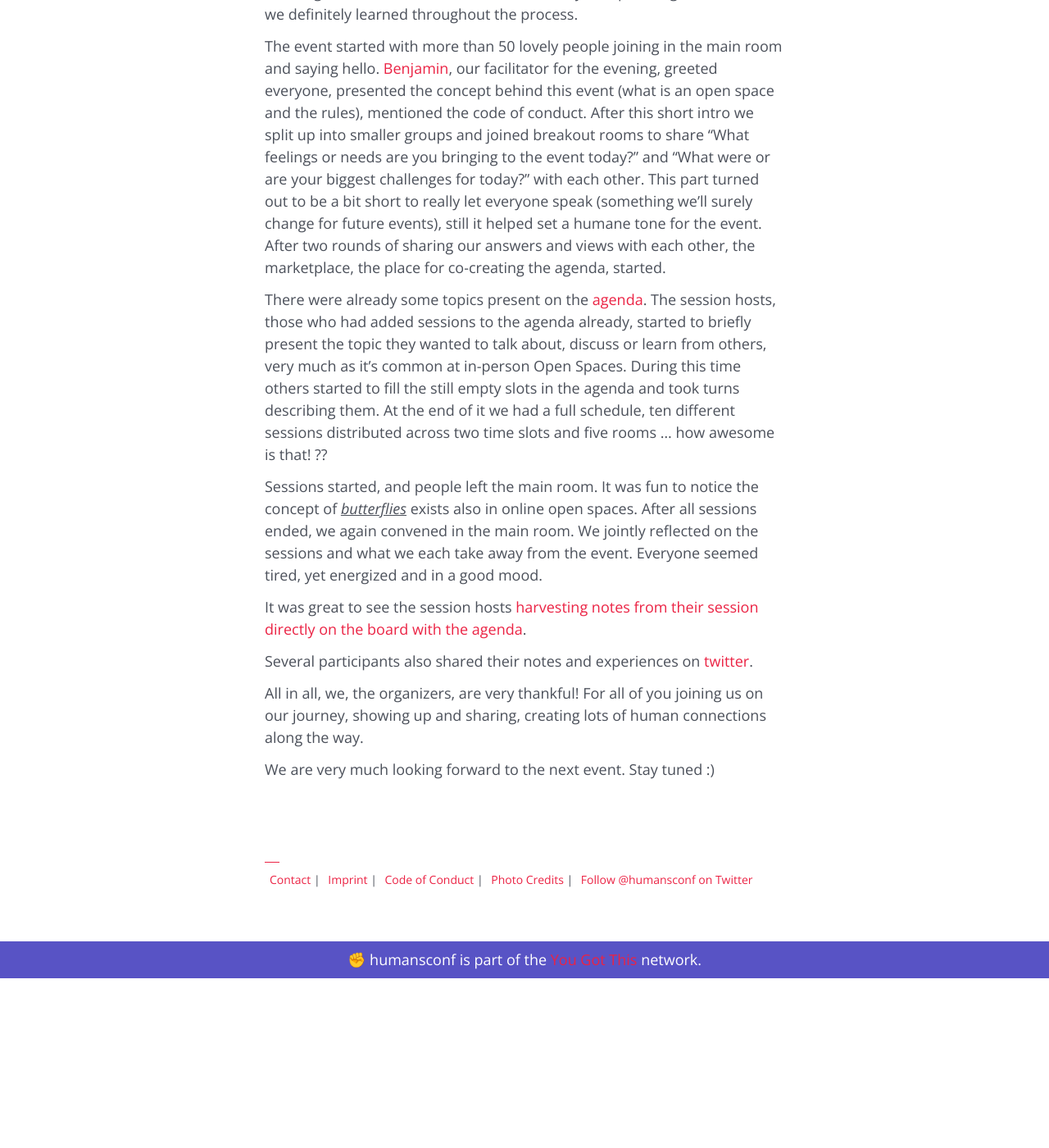
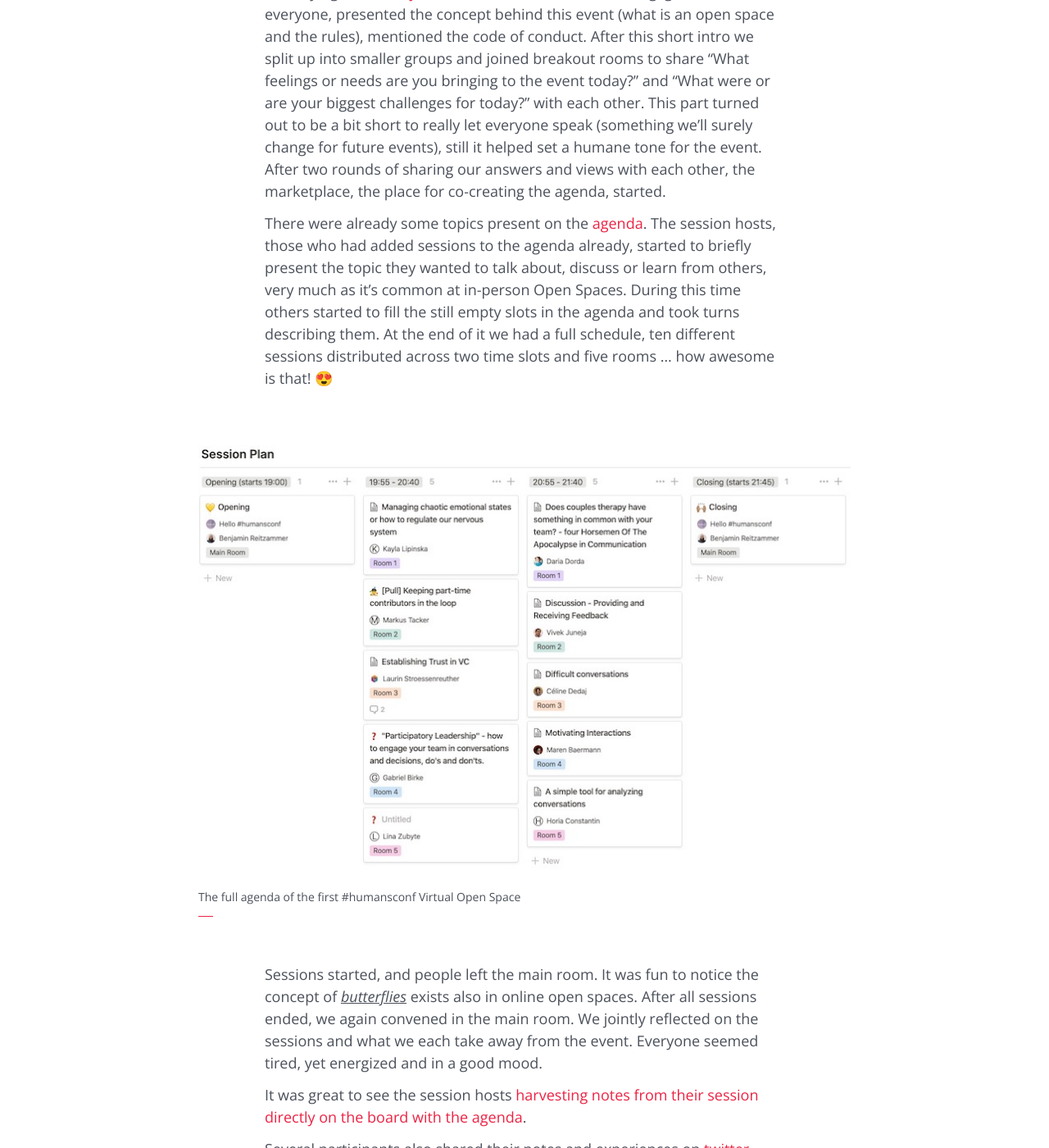
Before and after one commit to humansconf/humansconf.org, a Jekyll site: the page built from _events/2020-06-virtual-open-space.md, in a window 1280 px wide and 1400 px high, scrolled down 1491 px. Shown: the whole window at 82% size. Built offline with Jekyll 4.4.1, drawn with Linux system fonts in a browser that asks for light colours; before the commit the page ends 2684 px from its top, so only the background shows below that; some of the changed text lies outside the part shown.

Commit message:
fix typo and add image and tweet embeds

```diff
--- a/_events/2020-06-virtual-open-space.md
+++ b/_events/2020-06-virtual-open-space.md
@@ -11,10 +11,7 @@
 permalink: /events/2020-06-02-virtual-open-space
 ---
 
-An event, that will happen fully online.
-
-You can participate from around the world, be it from the coziness of your home or any other place. The only thing you need is a device with an internet connection and the ability to run the [Zoom](https://zoom.us) software.
-
+An event, that happened fully online.
 
 ## Theme Of The Open Space
 
@@ -24,7 +21,7 @@
 Bring your challenges, your questions, your strategies, failures, successes and stories.
 
 
-## What To Expect
+## How it went
 
 Now that our first event has happened (and hopefully one of many) we, the organizing team, can share that we really enjoyed ourselves during the event and are quite happy with the whole experience. For this, we can only **thank you**, the participants, because **you** made this event awesome for yourselves and for the others. Thank you ??
 
@@ -32,7 +29,16 @@
 
 The event started with more than 50 lovely people joining in the main room and saying hello. [Benjamin](https://humansconf.org/organizers#benjamin), our facilitator for the evening, greeted everyone, presented the concept behind this event (what is an open space and the rules), mentioned the code of conduct. After this short intro we split up into smaller groups and joined breakout rooms to share "What feelings or needs are you bringing to the event today?" and "What were or are your biggest challenges for today?" with each other. This part turned out to be a bit short to really let everyone speak (something we'll surely change for future events), still it helped set a humane tone for the event. After two rounds of sharing our answers and views with each other, the marketplace, the place for co-creating the agenda, started.
 
-There were already some topics present on the [agenda](https://www.notion.so/June-2nd-2020-Virtual-Open-Space-26d1d0595b4b4574baf647025f3be544). The session hosts, those who had added sessions to the agenda already, started to briefly present the topic they wanted to talk about, discuss or learn from others, very much as it's common at in-person Open Spaces. During this time others started to fill the still empty slots in the agenda and took turns describing them. At the end of it we had a full schedule, ten different sessions distributed across two time slots and five rooms ... how awesome is that! ??
+There were already some topics present on the [agenda](https://www.notion.so/June-2nd-2020-Virtual-Open-Space-26d1d0595b4b4574baf647025f3be544). The session hosts, those who had added sessions to the agenda already, started to briefly present the topic they wanted to talk about, discuss or learn from others, very much as it's common at in-person Open Spaces. During this time others started to fill the still empty slots in the agenda and took turns describing them. At the end of it we had a full schedule, ten different sessions distributed across two time slots and five rooms ... how awesome is that! 😍
+
+<div class="media image">
+    <img src="/images/2020-06-02_session-agenda.jpg" alt="" />
+    <div class="caption">
+        <p>
+            The full agenda of the first #humansconf Virtual Open Space
+        </p>
+    </div>
+</div>
 
 Sessions started, and people left the main room. It was fun to notice the concept of _butterflies_ exists also in online open spaces. After all sessions ended, we again convened in the main room. We jointly reflected on the sessions and what we each take away from the event. Everyone seemed tired, yet energized and in a good mood.
 
@@ -40,8 +46,16 @@
 
 Several participants also shared their notes and experiences on [twitter](https://twitter.com/hashtag/humansconf).
 
+<blockquote class="twitter-tweet"><p lang="en" dir="ltr">One of my favorite words is connection. This is what I felt this evening attending <a href="https://twitter.com/hashtag/humansconf?src=hash&amp;ref_src=twsrc%5Etfw">#humansconf</a> <a href="https://twitter.com/humansconf?ref_src=twsrc%5Etfw">@humansconf</a> - we spoke, listened, learned, and taught. We grew. And all while talking about what matters the most - people. Tired, yet so grateful. Thank you all! ❤️</p>&mdash; Lina Zubyte
+(@buggylina)<a href="https://twitter.com/buggylina/status/1267920806216175619?ref_src=twsrc%5Etfw">June 2, 2020</a></blockquote>
+
+---
+
+<blockquote class="twitter-tweet"><p lang="en" dir="ltr">Thank you so much <a href="https://twitter.com/humansconf?ref_src=twsrc%5Etfw">@humansconf</a> (organizers and attendees) for this wonderful <a href="https://twitter.com/hashtag/OpenSpace?src=hash&amp;ref_src=twsrc%5Etfw">#OpenSpace</a>. I had an amazing time and I grew as a person, felt like I connected with people and I can now go to bed with lots to think about. <a
+href="https://twitter.com/hashtag/humansConf?src=hash&amp;ref_src=twsrc%5Etfw">#humansConf</a> These are my scruffy sketch notes :) <a href="https://t.co/AjV04Nd9AV">pic.twitter.com/AjV04Nd9AV</a></p>&mdash; Antonella Scaravilli 🚀 (@AntzScaravilli) <a href="https://twitter.com/AntzScaravilli/status/1267913353793503232?ref_src=twsrc%5Etfw">June 2, 2020</a></blockquote>
+
 All in all, we, the organizers, are very thankful! For all of you joining us on our journey, showing up and sharing, creating lots of human connections along the way.
 
-We are very much looking forward to the next event. Stay tuned :)
+We are very much looking forward to the next event. Stay tuned. 🙂
 
 [event-schedule]: https://www.notion.so/humansconf/June-2nd-2020-Virtual-Open-Space-26d1d0595b4b4574baf647025f3be544
```
Also changed, not shown: index.md (+1 -1 lines), images/2020-06-02_session-agenda.jpg (added).
